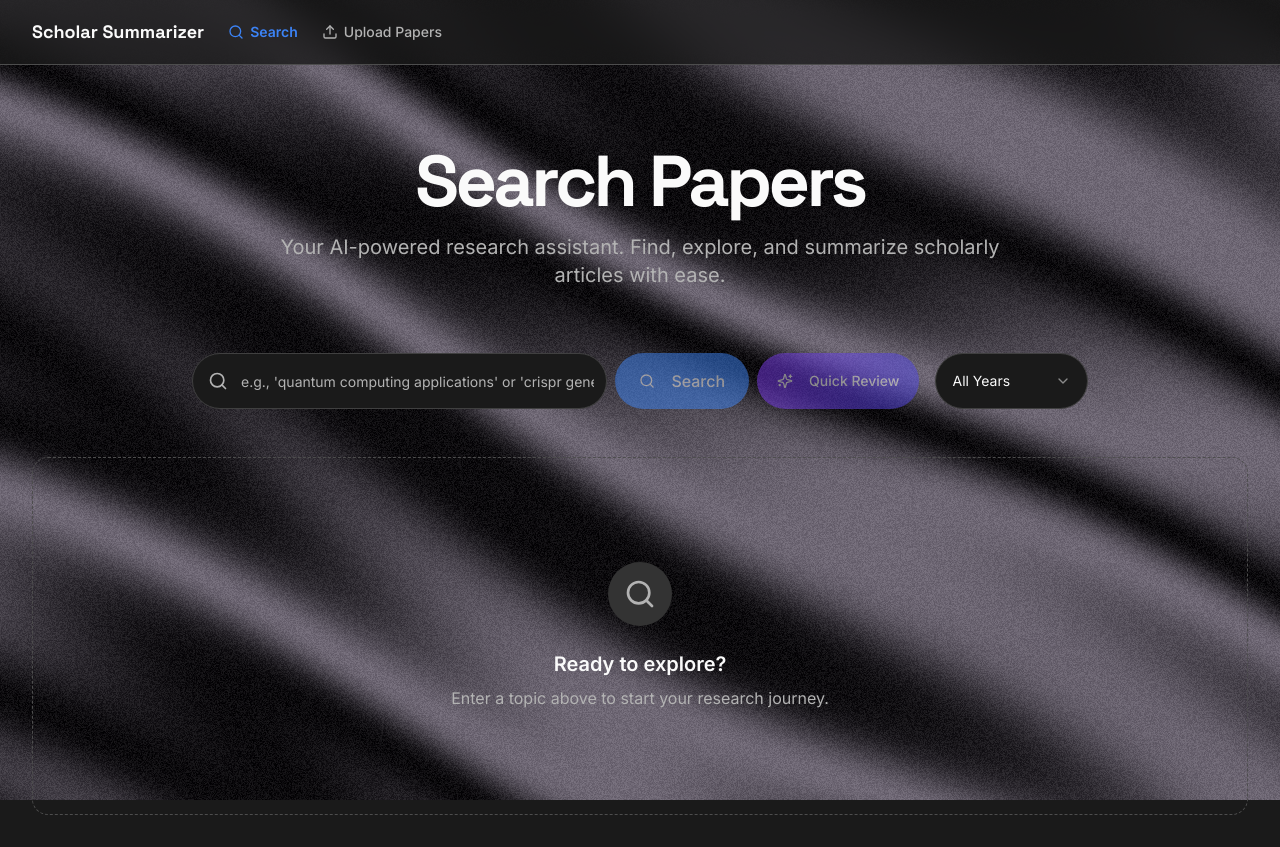
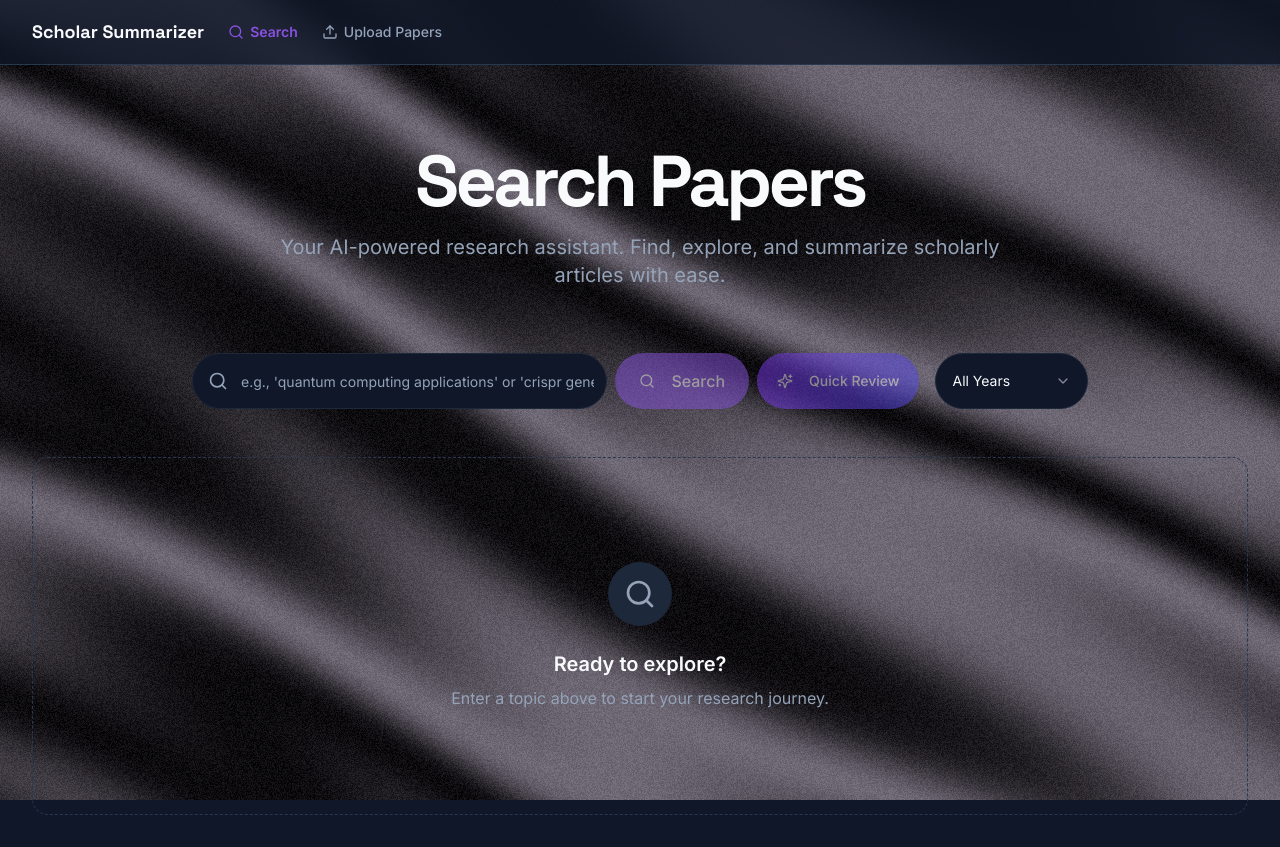
Before and after one commit to AsgardkeRaja/Scholar, a Next.js app: page /search in a window 1280 px wide. Built offline with nearby package versions, Linux system fonts and the light colour scheme; what @genkit-ai/google-genai, genkit would draw is missing.

Commit message:
Update color palette to modern indigo/violet theme

```diff
--- a/src/app/globals.css
+++ b/src/app/globals.css
@@ -12,69 +12,95 @@ body {
 
 @layer base {
   :root {
-    --background: 0 0% 10%;
-    /* Dark background to match Silk */
-    --foreground: 0 0% 98%;
-    /* Light text for dark background */
-    --card: 0 0% 15%;
-    /* Dark card background with slight transparency */
-    --card-foreground: 0 0% 98%;
-    /* Light text on cards */
-    --popover: 0 0% 15%;
-    --popover-foreground: 0 0% 98%;
-    --primary: 217 91% 60%;
-    /* Apple-like blue */
+    /* Modern dark theme with indigo/violet accents */
+    --background: 222 47% 11%;
+    /* Deep navy background */
+    --foreground: 210 40% 98%;
+    /* Crisp white text */
+
+    --card: 222 47% 14%;
+    /* Slightly lighter than background */
+    --card-foreground: 210 40% 98%;
+
+    --popover: 222 47% 14%;
+    --popover-foreground: 210 40% 98%;
+
+    --primary: 263 70% 60%;
+    /* Vibrant indigo/violet - more sophisticated than blue */
     --primary-foreground: 0 0% 100%;
-    --secondary: 0 0% 20%;
-    /* Darker secondary */
-    --secondary-foreground: 0 0% 98%;
-    --muted: 0 0% 20%;
-    --muted-foreground: 0 0% 70%;
-    /* Lighter muted text */
-    --accent: 217 91% 60%;
+
+    --secondary: 217 33% 17%;
+    /* Muted blue-gray */
+    --secondary-foreground: 210 40% 98%;
+
+    --muted: 217 33% 17%;
+    --muted-foreground: 215 20% 65%;
+    /* Softer muted text */
+
+    --accent: 280 65% 60%;
+    /* Purple accent for highlights */
     --accent-foreground: 0 0% 100%;
-    --destructive: 0 84.2% 60.2%;
+
+    --destructive: 0 84% 60%;
     --destructive-foreground: 0 0% 98%;
-    --border: 0 0% 30%;
-    /* Lighter border for visibility */
-    --input: 0 0% 25%;
-    /* Dark input background */
-    --ring: 217 91% 60%;
-    --chart-1: 12 76% 61%;
-    --chart-2: 173 58% 39%;
-    --chart-3: 197 37% 24%;
-    --chart-4: 43 74% 66%;
-    --chart-5: 27 87% 67%;
+
+    --border: 217 33% 24%;
+    /* Subtle borders */
+    --input: 217 33% 17%;
+    --ring: 263 70% 60%;
+    /* Matches primary */
+
+    --chart-1: 263 70% 60%;
+    /* Indigo */
+    --chart-2: 173 58% 50%;
+    /* Teal */
+    --chart-3: 43 74% 66%;
+    /* Gold */
+    --chart-4: 340 75% 60%;
+    /* Rose */
+    --chart-5: 160 60% 50%;
+    /* Emerald */
+
     --radius: 0.75rem;
-    /* Slightly more rounded corners */
   }
 
   .dark {
-    --background: 0 0% 4%;
-    /* Near-black for dark mode */
-    --foreground: 0 0% 98%;
-    --card: 0 0% 10%;
-    --card-foreground: 0 0% 98%;
-    --popover: 0 0% 4%;
-    --popover-foreground: 0 0% 98%;
-    --primary: 217 91% 60%;
+    /* Enhanced dark mode with deeper blacks */
+    --background: 222 47% 8%;
+    /* Even deeper navy */
+    --foreground: 210 40% 98%;
+
+    --card: 222 47% 11%;
+    --card-foreground: 210 40% 98%;
+
+    --popover: 222 47% 8%;
+    --popover-foreground: 210 40% 98%;
+
+    --primary: 263 70% 65%;
+    /* Slightly brighter in dark mode */
     --primary-foreground: 0 0% 100%;
-    --secondary: 0 0% 15%;
-    --secondary-foreground: 0 0% 98%;
-    --muted: 0 0% 15%;
-    --muted-foreground: 0 0% 63%;
-    --accent: 217 91% 60%;
+
+    --secondary: 217 33% 14%;
+    --secondary-foreground: 210 40% 98%;
+
+    --muted: 217 33% 14%;
+    --muted-foreground: 215 20% 60%;
+
+    --accent: 280 65% 65%;
     --accent-foreground: 0 0% 100%;
-    --destructive: 0 62.8% 30.6%;
+
+    --destructive: 0 62.8% 50%;
     --destructive-foreground: 0 0% 98%;
-    --border: 0 0% 15%;
-    --input: 0 0% 15%;
-    --ring: 217 91% 60%;
-    --chart-1: 220 70% 50%;
-    --chart-2: 160 60% 45%;
-    --chart-3: 30 80% 55%;
-    --chart-4: 280 65% 60%;
-    --chart-5: 340 75% 55%;
+
+    --border: 217 33% 18%;
+    --input: 217 33% 14%;
+    --ring: 263 70% 65%;
+
+    --chart-1: 263 70% 65%;
+    --chart-2: 173 58% 55%;
+    --chart-3: 43 74% 70%;
+    --chart-4: 340 75% 65%;
+    --chart-5: 160 60% 55%;
   }
 }
 
```
